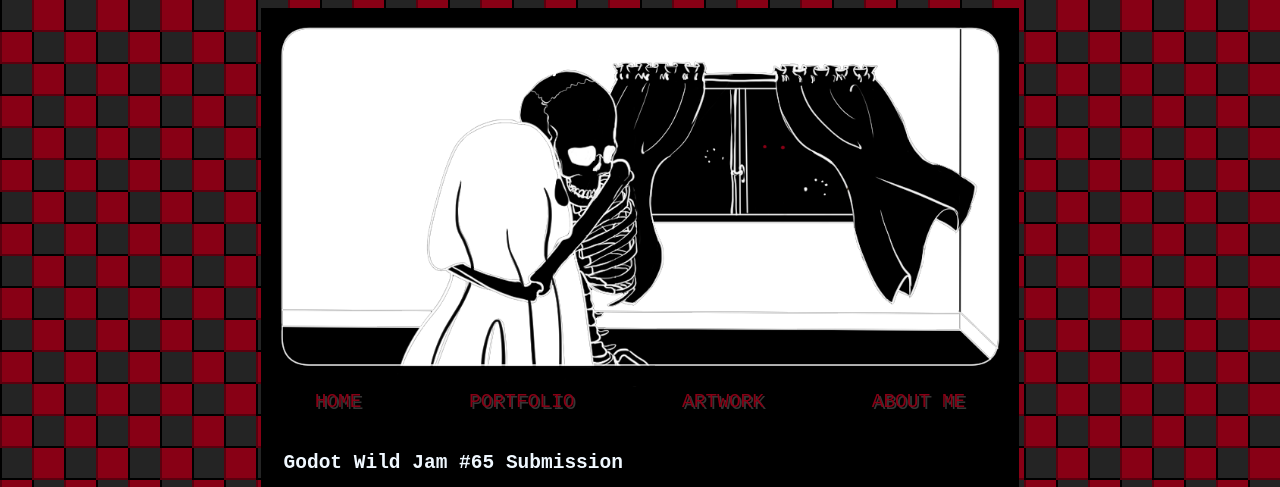
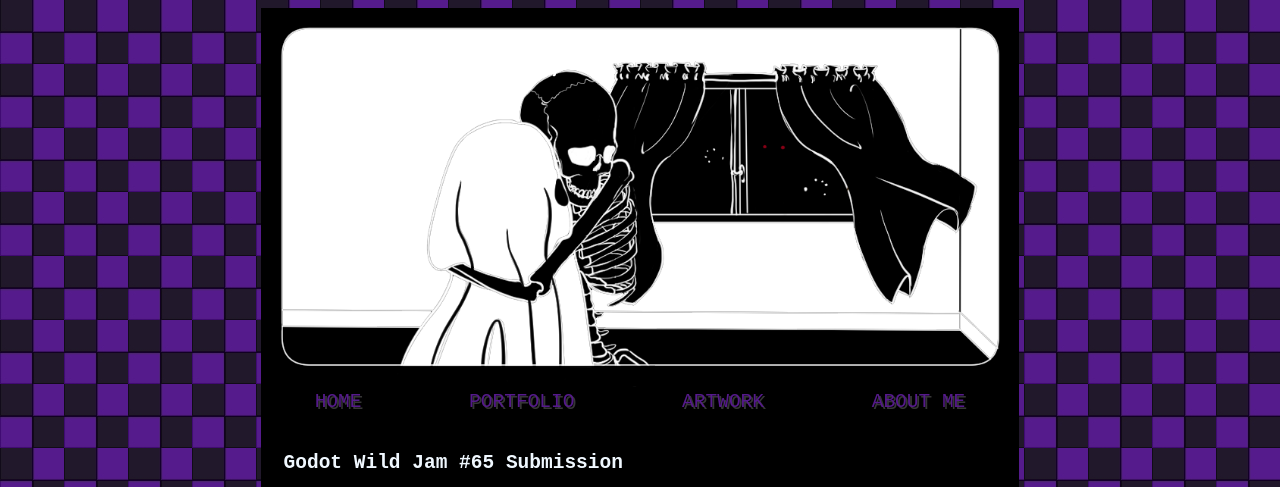
Before and after one commit to MRMinatani/MinataniPortfolio, a plain HTML site: page index.html in a window 1280 px wide. Shown: the top 487 px of the page. Drawn offline with Linux system fonts and the light colour scheme.

Commit message:
Changed to purple

```diff
--- a/index.html
+++ b/index.html
@@ -4,7 +4,7 @@
     <meta charset="UTF-8">
     <meta name="viewport" content="width=device-width, initial-scale=1.0">
     <meta http-equiv="X-UA-Compatible" content="ie=edge">
-    <title>Some Test Thing</title>
+    <title>Maiya Pow's Website</title>
     <link rel="stylesheet" href="style.css">
   </head>
   <body id="page_background">
--- a/style.css
+++ b/style.css
@@ -1,5 +1,5 @@
 #page_background {
-    background-image: url(checker.png);
+    background-image: url(checker_purple.jpeg);
 }
 
 #page_body {
@@ -30,9 +30,10 @@
 }
 
 a:link {
-    color: #880015;
+    color:#551A8B;
     text-shadow: 2px 2px #363636;
     text-decoration: none;
+    fonr-family: monospace;
 }
 a:hover {
     color: aliceblue;
```
Also changed, not shown: aboutme.html (+1 -1 lines), artwork.html (+1 -1 lines), portfolio.html (+1 -1 lines), checker_purple.jpeg (added).
